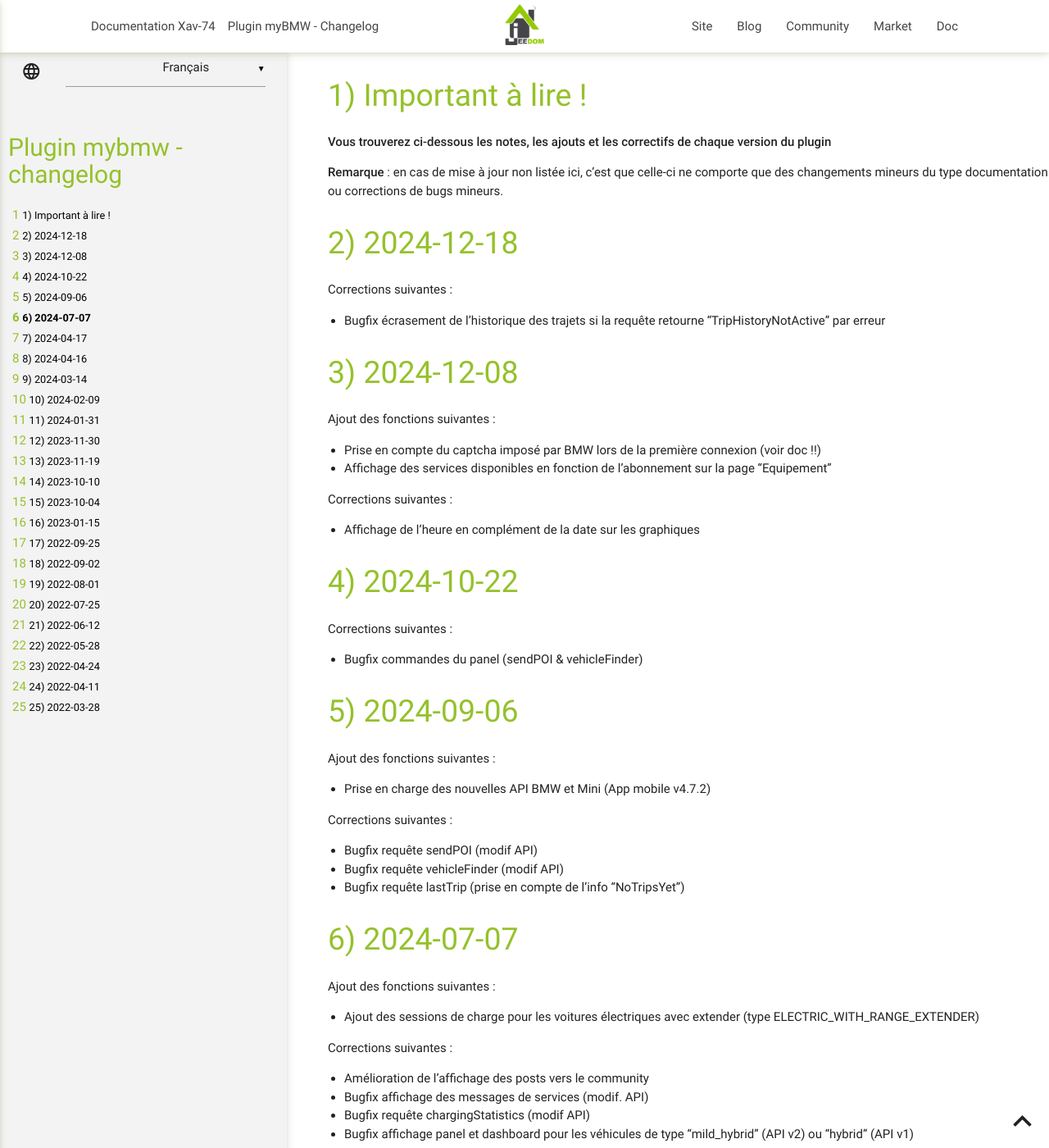
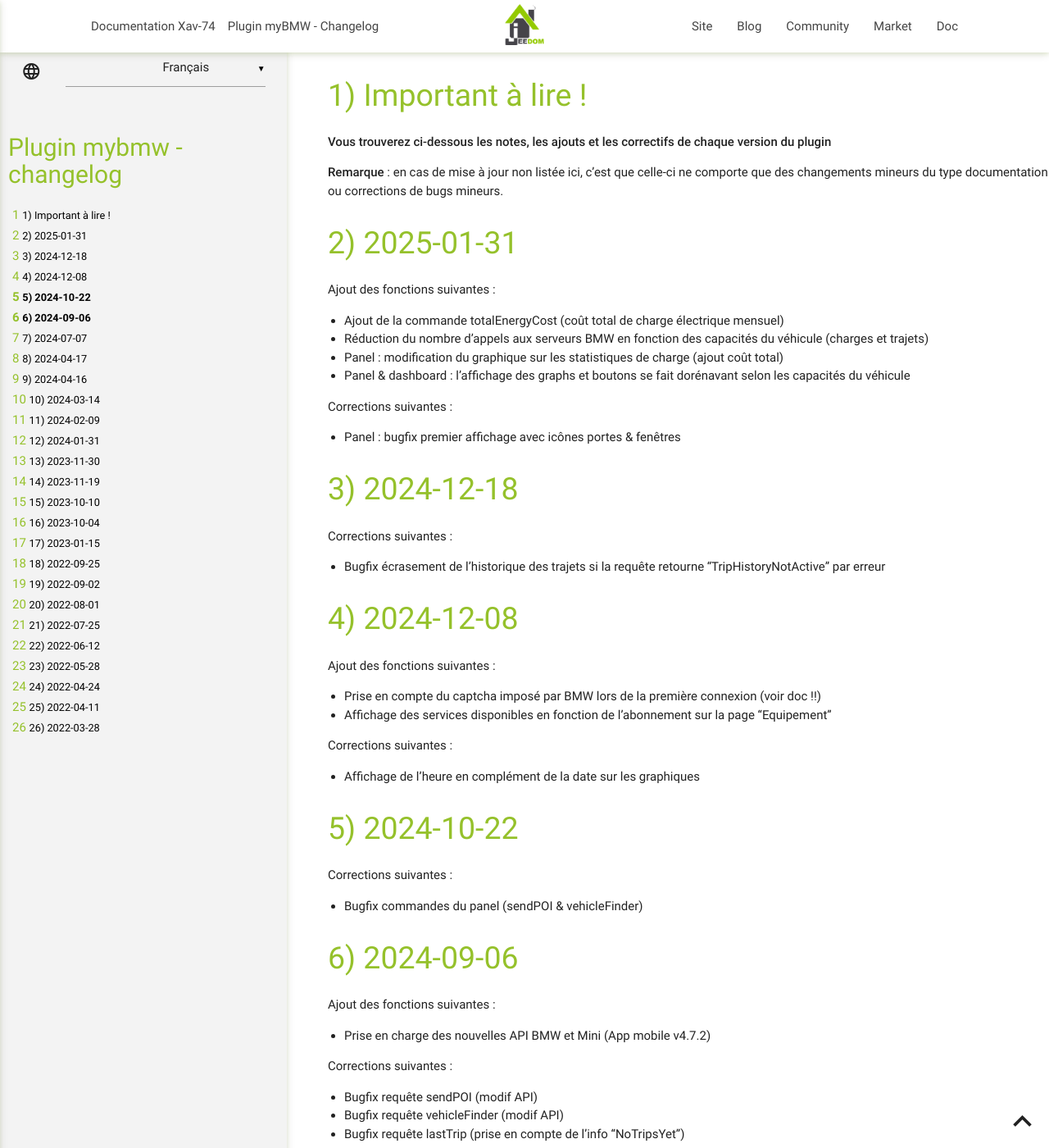
Before and after one commit to Xav-74/Documentation, a Jekyll site: the page built from myBMW/fr_FR/changelog.md, in a window 1280 px wide and 1400 px high. Shown: the whole window at 82% size. Built offline with Jekyll 4.4.1, drawn with Linux system fonts in a browser that asks for light colours; some of the changed text lies outside the part shown.

Commit message:
Update myBMW docs

```diff
--- a/myBMW/fr_FR/changelog.md
+++ b/myBMW/fr_FR/changelog.md
@@ -10,6 +10,18 @@
 **Vous trouverez ci-dessous les notes, les ajouts et les correctifs de chaque version du plugin**
 
 **Remarque** : en cas de mise à jour non listée ici, c'est que celle-ci ne comporte que des changements mineurs du type documentation ou corrections de bugs mineurs.
+
+
+# 2025-01-31
+
+Ajout des fonctions suivantes :
+ - Ajout de la commande totalEnergyCost (coût total de charge électrique mensuel)
+ - Réduction du nombre d'appels aux serveurs BMW en fonction des capacités du véhicule (charges et trajets)
+ - Panel : modification du graphique sur les statistiques de charge (ajout coût total)
+ - Panel & dashboard : l'affichage des graphs et boutons se fait dorénavant selon les capacités du véhicule
+
+Corrections suivantes :
+ - Panel : bugfix premier affichage avec icônes portes & fenêtres
 
 
 # 2024-12-18
```
Also changed, not shown: myBMW/fr_FR/index.md (+1 -0 lines).
